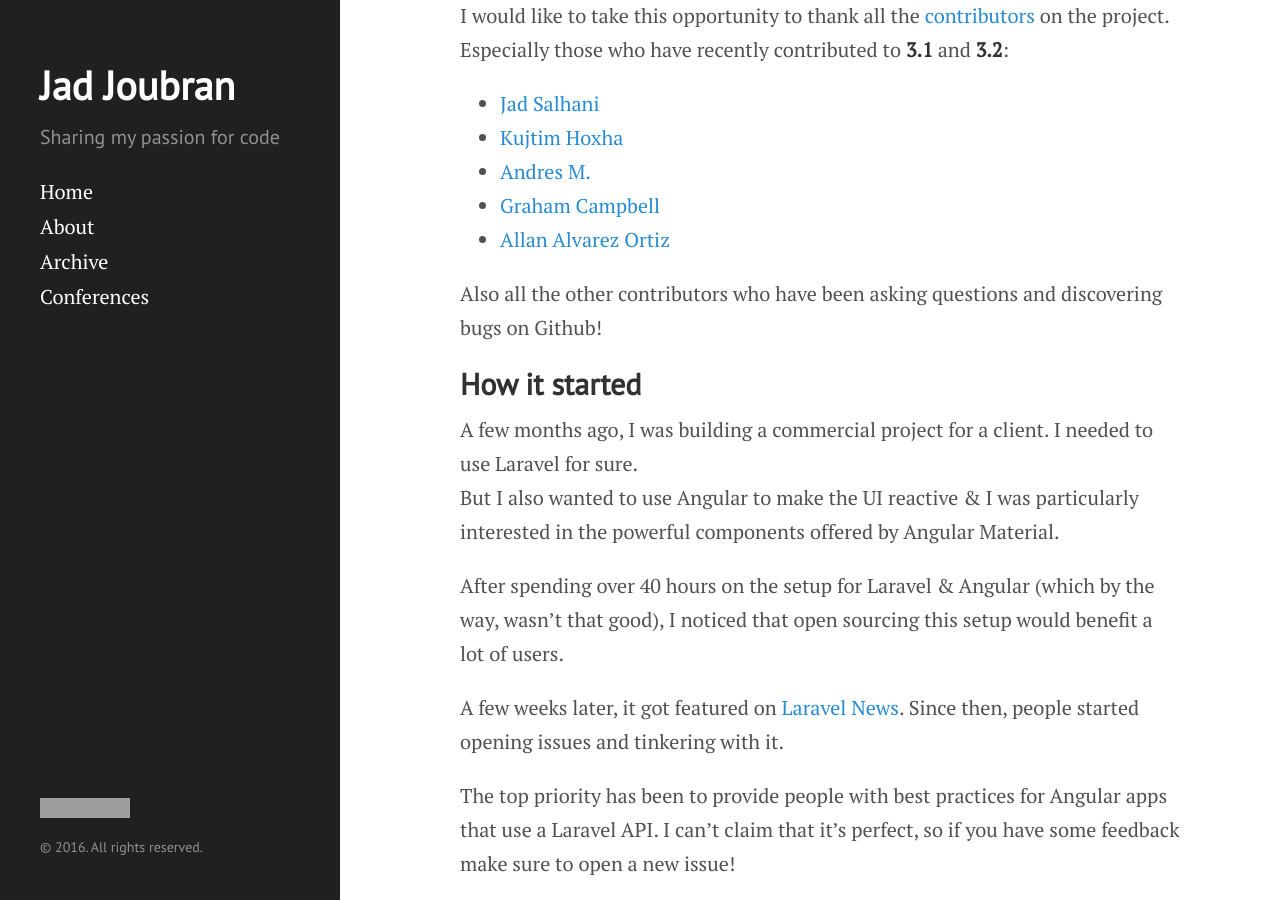
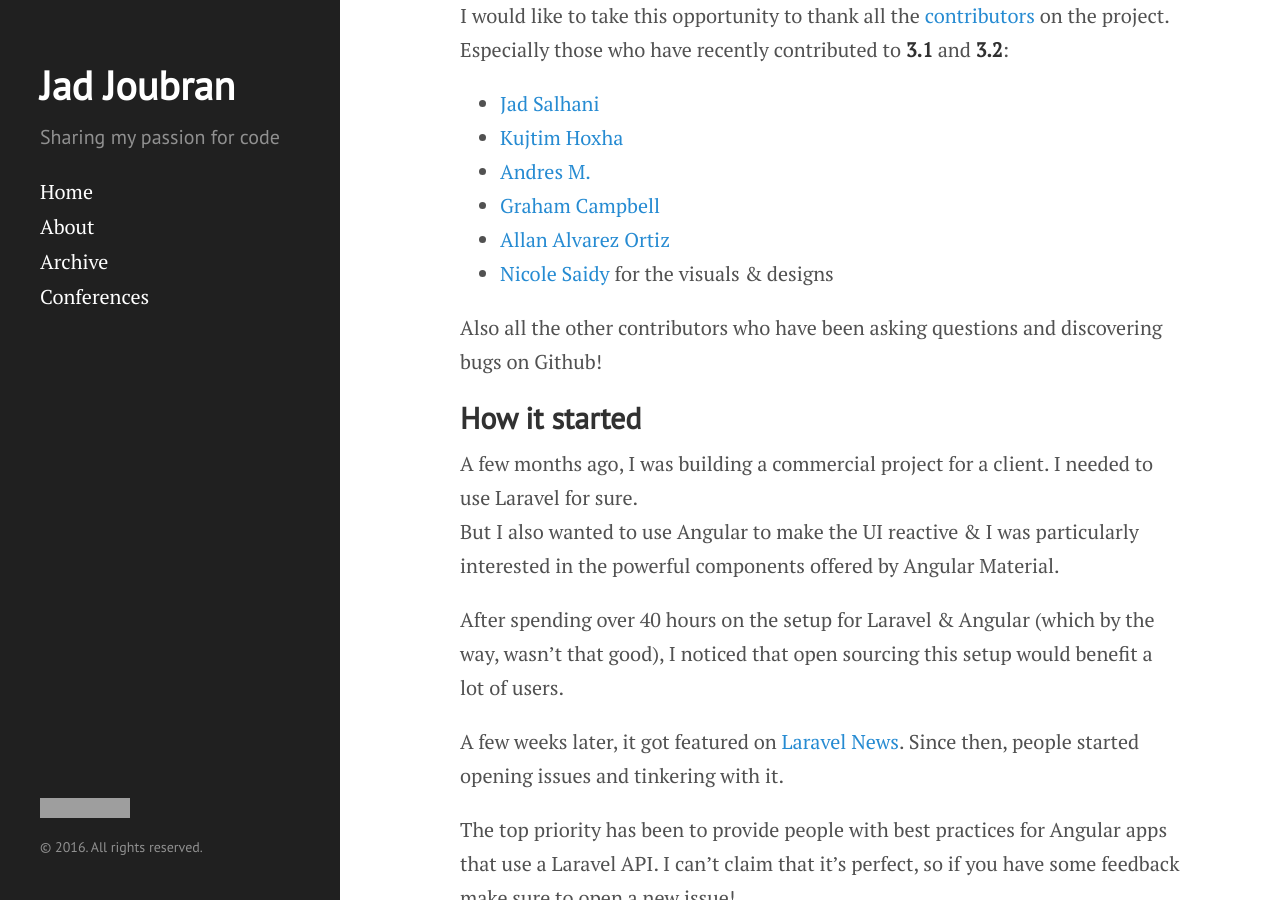
Before and after one commit to jadjoubran/blog, a Jekyll site: the page built from _posts/2016-04-17-story-laravel-angular-starter.md, in a window 1280 px wide and 900 px high, scrolled down 431 px. Built offline with Jekyll 4.4.1, drawn with Linux system fonts in a browser that asks for light colours; emoji names are drawn with the system emoji font; comment, search, counter and statistics services are not loaded; grey boxes are pictures that could not be loaded.

Commit message:
added nicole

```diff
--- a/_posts/2016-04-17-story-laravel-angular-starter.md
+++ b/_posts/2016-04-17-story-laravel-angular-starter.md
@@ -15,6 +15,7 @@ I would like to take this opportunity to thank all the [contributors](https://gi
 * [Andres M.](https://github.com/shiruken1){:target="_blank"}
 * [Graham Campbell](https://github.com/GrahamCampbell){:target="_blank"}
 * [Allan Alvarez Ortiz](https://github.com/flick36){:target="_blank"}
+* [Nicole Saidy](http://nicolesaidy.com){:target="_blank"} for the visuals & designs
 
 Also all the other contributors who have been asking questions and discovering bugs on Github!
 
```
